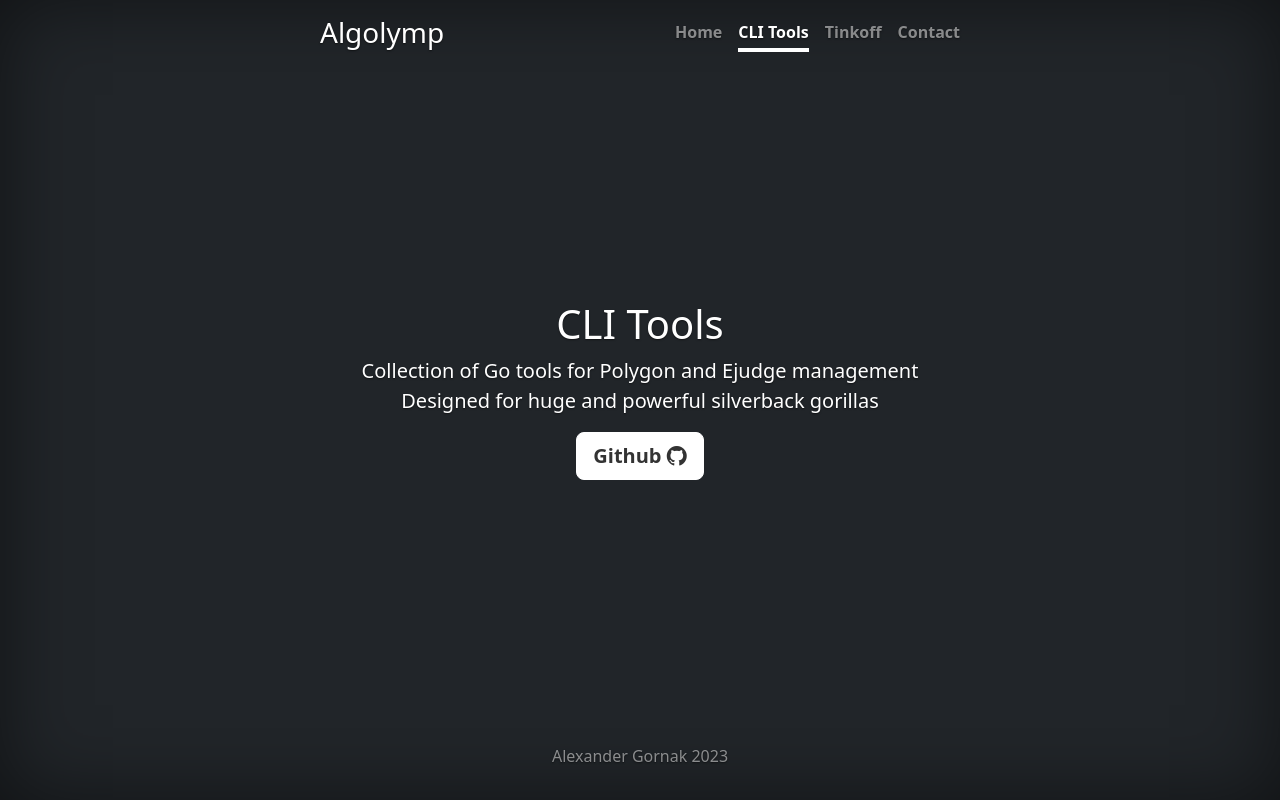
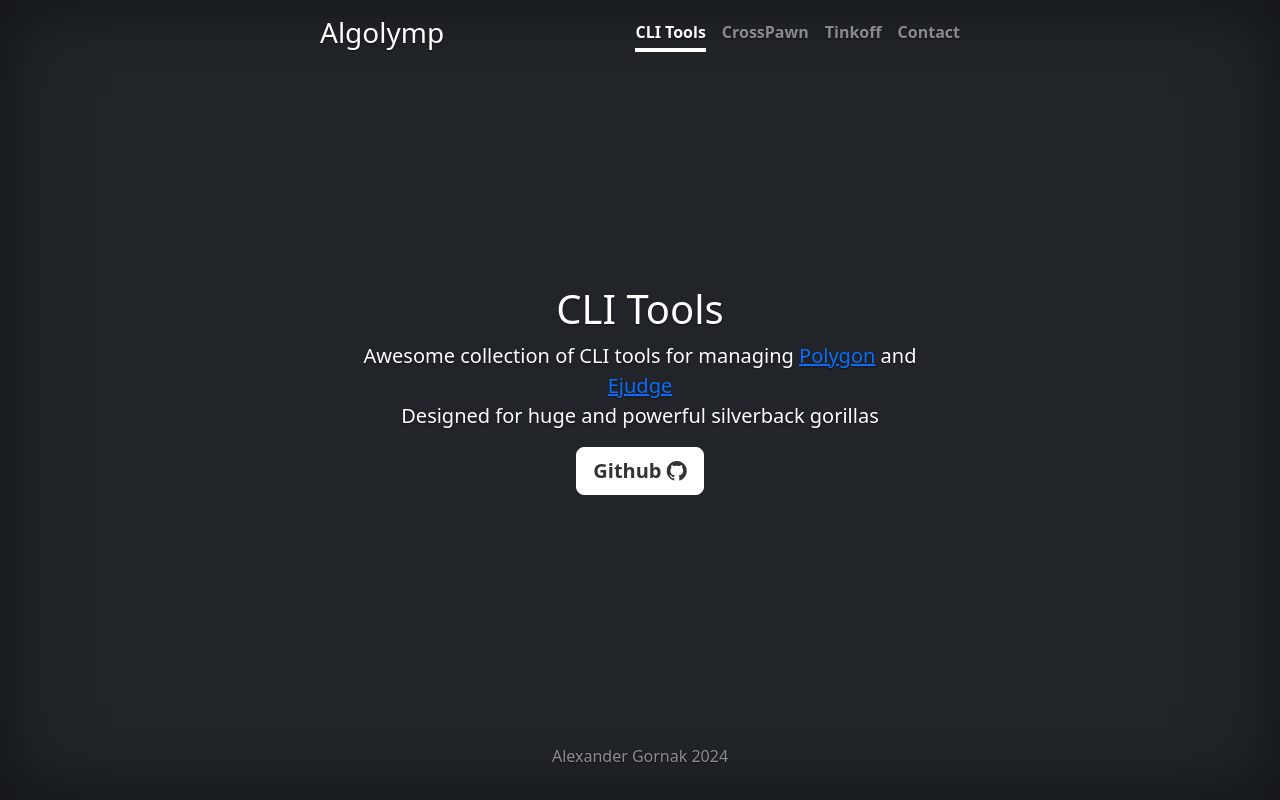
Before and after one commit to Gornak40/mysite, a Flask app: page /cli-tools in a window 1280 px wide. Run offline with Flask 3, Linux system fonts and the light colour scheme.

Commit message:
feat: add crosspawn; remove region timer

```diff
--- a/app.py
+++ b/app.py
@@ -7,12 +7,17 @@ app = Flask(__name__)
 
 @app.route('/')
 def index():
-	return render_template('index.html', title='Home', config=config)
+	return redirect('/cli-tools')
 
 
 @app.route('/cli-tools')
 def cli_tool():
 	return render_template('cli_tools.html', title='CLI Tools', config=config)
+
+
+@app.route('/crosspawn')
+def crosspawn():
+	return render_template('crosspawn.html', title='CrossPawn', config=config)
 
 
 @app.route('/tinkoff')
--- a/config.py
+++ b/config.py
@@ -1,6 +1,6 @@
 config = [
-	('Home', '/'),
 	('CLI Tools', '/cli-tools'),
+	('CrossPawn', '/crosspawn'),
 	('Tinkoff', 'https://algocourses.ru'),
 	('Contact', '/contact'),
 ]
--- a/templates/base.html
+++ b/templates/base.html
@@ -1,12 +1,14 @@
 <!doctype html>
 <html lang="en" class="h-100">
+
 <head>
 	<meta charset="utf-8">
 	<meta name="viewport" content="width=device-width, initial-scale=1">
 	<meta name="description" content="">
 	<title>{{ title }} — Algolymp</title>
 
-	<link href="https://cdn.jsdelivr.net/npm/bootstrap@5.3.2/dist/css/bootstrap.min.css" rel="stylesheet" integrity="sha384-T3c6CoIi6uLrA9TneNEoa7RxnatzjcDSCmG1MXxSR1GAsXEV/Dwwykc2MPK8M2HN" crossorigin="anonymous">
+	<link href="https://cdn.jsdelivr.net/npm/bootstrap@5.3.2/dist/css/bootstrap.min.css" rel="stylesheet"
+		integrity="sha384-T3c6CoIi6uLrA9TneNEoa7RxnatzjcDSCmG1MXxSR1GAsXEV/Dwwykc2MPK8M2HN" crossorigin="anonymous">
 	<link rel="stylesheet" href="https://cdn.jsdelivr.net/npm/bootstrap-icons@1.11.1/font/bootstrap-icons.css">
 
 	<style>
@@ -31,6 +33,7 @@
 	{% block style %}
 	{% endblock %}
 </head>
+
 <body class="d-flex h-100 text-center text-white bg-dark">
 
 	<div class="cover-container d-flex w-100 h-100 p-3 mx-auto flex-column">
@@ -52,11 +55,14 @@
 		{% block raw_content %}{% endblock %}
 
 		<footer class="mt-auto text-white-50">
-			<p>Alexander Gornak 2023</p>
+			<p>Alexander Gornak 2024</p>
 		</footer>
 	</div>
 </body>
-<script src="https://cdn.jsdelivr.net/npm/bootstrap@5.3.2/dist/js/bootstrap.bundle.min.js" integrity="sha384-C6RzsynM9kWDrMNeT87bh95OGNyZPhcTNXj1NW7RuBCsyN/o0jlpcV8Qyq46cDfL" crossorigin="anonymous"></script>
+<script src="https://cdn.jsdelivr.net/npm/bootstrap@5.3.2/dist/js/bootstrap.bundle.min.js"
+	integrity="sha384-C6RzsynM9kWDrMNeT87bh95OGNyZPhcTNXj1NW7RuBCsyN/o0jlpcV8Qyq46cDfL"
+	crossorigin="anonymous"></script>
 <script src="https://code.jquery.com/jquery-3.7.1.min.js"></script>
 {% block script %}{% endblock %}
+
 </html>
--- a/templates/cli_tools.html
+++ b/templates/cli_tools.html
@@ -3,26 +3,12 @@
 {% block content %}
 <h1>{{ title }}</h1>
 <p class="lead">
-	Collection of Go tools for Polygon and Ejudge management<br>
+	Awesome collection of CLI tools for managing <a href="https://polygon.codeforces.com">Polygon</a> and <a
+		href="https://ejudge.ru">Ejudge</a><br>
 	Designed for huge and powerful silverback gorillas
 </p>
 <p class="lead">
-	<a href="https://github.com/Gornak40/algolymp" class="btn btn-lg btn-secondary fw-bold border-white bg-white">Github <i class="bi bi-github"></i></a>
+	<a href="https://github.com/Gornak40/algolymp" class="btn btn-lg btn-secondary fw-bold border-white bg-white">Github
+		<i class="bi bi-github"></i></a>
 </p>
 {% endblock %}
-
-{% block raw_content %}
-<!-- <p id="github_markdown" align="left" class="bg-secondary"></p> -->
-{% endblock %}
-
-{% block script %}
-<script src="https://cdn.jsdelivr.net/npm/marked/marked.min.js"></script>
-<!-- <script>
-fetch("https://raw.githubusercontent.com/Gornak40/algolymp/master/README.md").then((r) => {
-	r.text().then((d) => {
-		let markdown_content = d;
-		document.getElementById('github_markdown').innerHTML = marked.parse(markdown_content);
-	});
-});
-</script> -->
-{% endblock %}
```
Also changed, not shown: templates/crosspawn.html (added, +13 -0 lines), templates/timer.html (renamed from templates/index.html).
